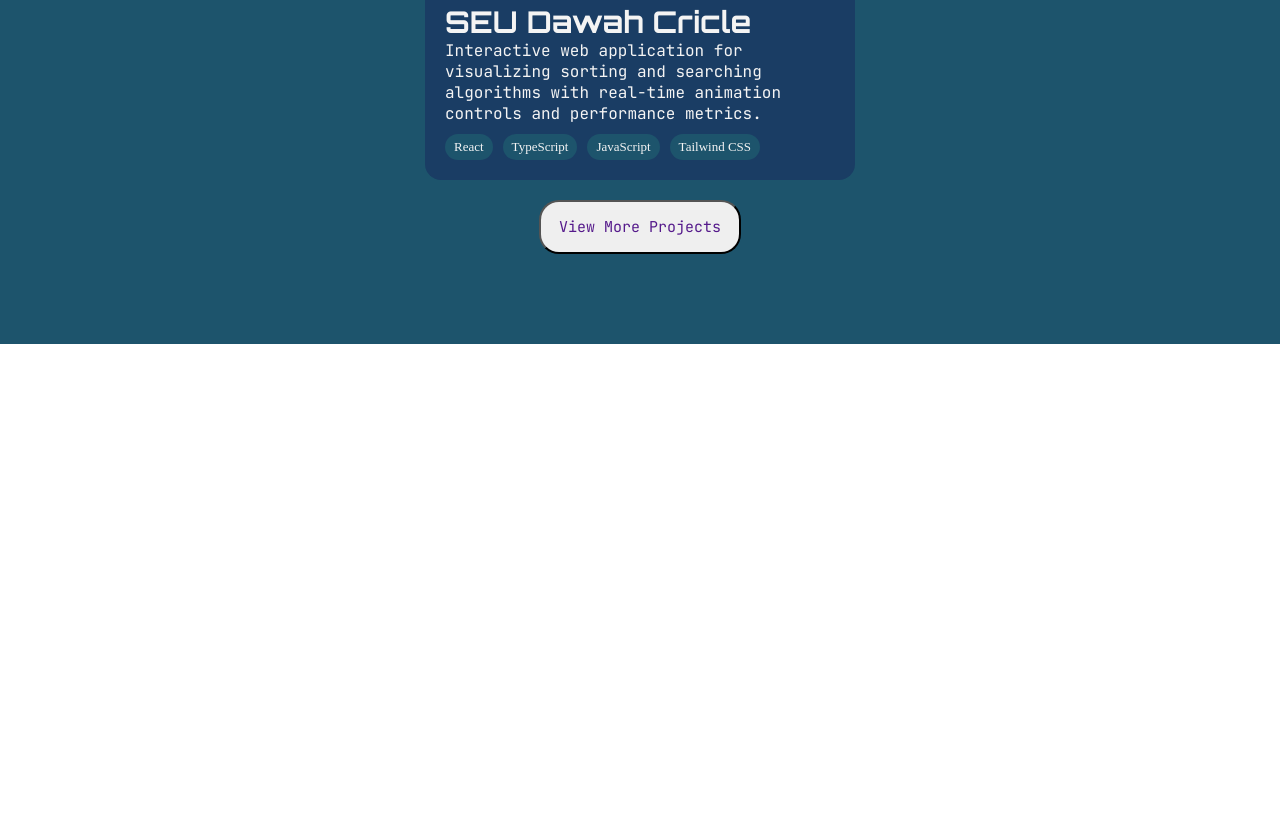
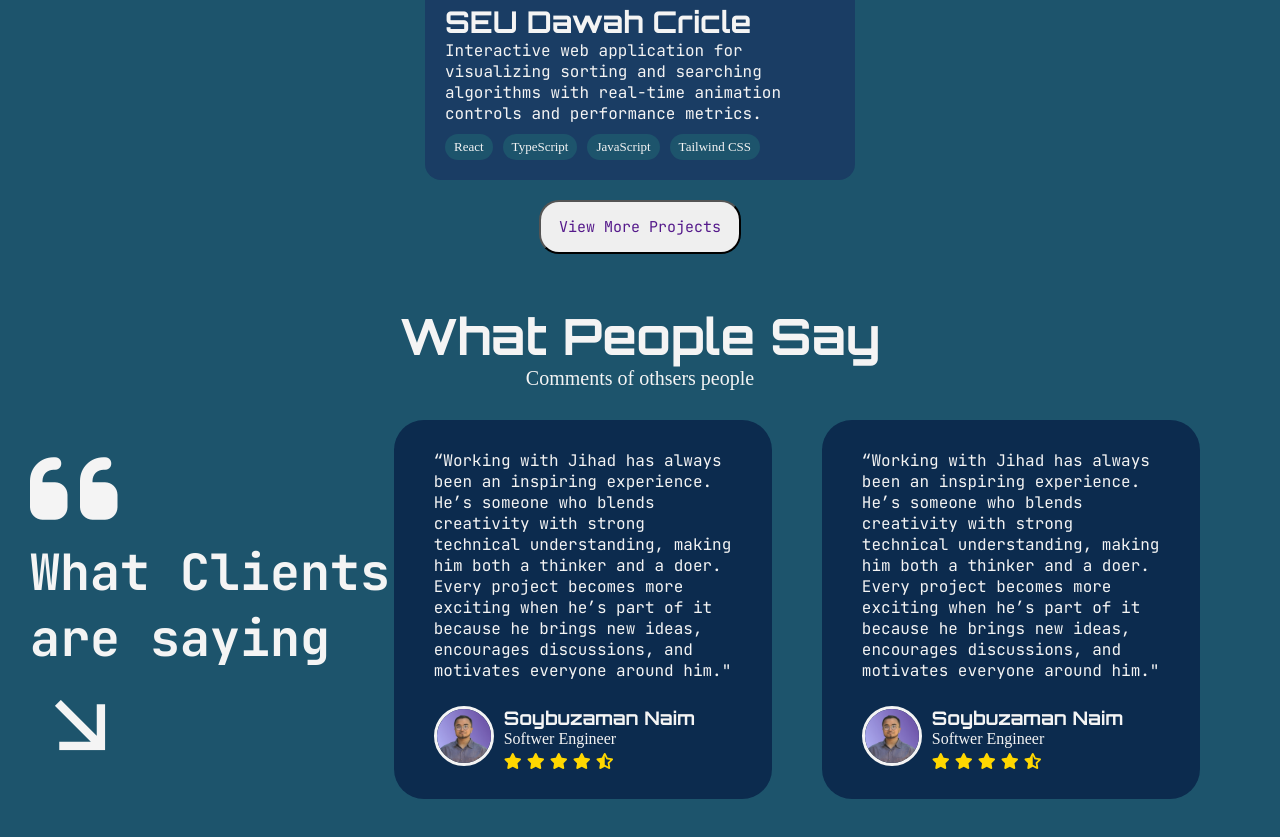
Before and after one commit to jihadmia35/my-portfolio-advance-java, a plain HTML site: page index.html in a window 1280 px wide. Shown: the part 3133-3970 px from the top of the page. Before the commit the page ends 3477 px from the top, so only its background shows below. Drawn offline with nearby package versions, Linux system fonts and the light colour scheme; a web font is replaced by a local one.

Commit message:
added testimonials section

```diff
--- a/index.html
+++ b/index.html
@@ -269,6 +269,64 @@ Beyond code, I'm a visual thinker with expertise in video editing and design. Wh
             </div>
             <button><a href="">View More Projects</a></button>
         </div>
+
+        <!-- Testimonials section -->
+        <div class="section5">
+            <div class="title-testimonials">
+                <h2 class="orbino">What People Say</h2>
+                <p>Comments of othsers people</p>
+            </div>
+            <div class="cards-testimonials">
+                <div class="font-graphy">
+                    <i class="fa-solid fa-quote-left"></i>
+                    <h1 class="jet">What Clients are saying</h1>
+                    <i class="ri-arrow-right-down-line"></i>
+                </div>
+                <div class="testimonial-card">
+                    <div class="comments"><p class="jet">
+“Working with Jihad has always been an inspiring experience. He’s someone who blends creativity with strong technical understanding, making him both a thinker and a doer. Every project becomes more exciting when he’s part of it because he brings new ideas, encourages discussions, and motivates everyone around him."
+                    </p></div>
+                    <div class="profile-details">
+                        <div class="profile-pic">
+                            <img src="img/naim.jpg" alt="">
+                        </div>
+                        <div class="name-and-position">
+                            <h3 class="orbino">Soybuzaman Naim</h3>
+                            <p>Softwer Engineer</p>
+                            <div class="stars">
+                                <i class="fa-solid fa-star"></i>
+                                <i class="fa-solid fa-star"></i>
+                                <i class="fa-solid fa-star"></i>
+                                <i class="fa-solid fa-star"></i>
+                                <i class="fa-solid fa-star-half-stroke"></i>
+                            </div>
+                        </div>
+                    </div>
+                </div>
+
+                <div class="testimonial-card">
+                    <div class="comments"><p class="jet">
+“Working with Jihad has always been an inspiring experience. He’s someone who blends creativity with strong technical understanding, making him both a thinker and a doer. Every project becomes more exciting when he’s part of it because he brings new ideas, encourages discussions, and motivates everyone around him."
+                    </p></div>
+                    <div class="profile-details">
+                        <div class="profile-pic">
+                            <img src="img/naim.jpg" alt="">
+                        </div>
+                        <div class="name-and-position">
+                            <h3 class="orbino">Soybuzaman Naim</h3>
+                            <p>Softwer Engineer</p>
+                            <div class="stars">
+                                <i class="fa-solid fa-star"></i>
+                                <i class="fa-solid fa-star"></i>
+                                <i class="fa-solid fa-star"></i>
+                                <i class="fa-solid fa-star"></i>
+                                <i class="fa-solid fa-star-half-stroke"></i>
+                            </div>
+                        </div>
+                    </div>
+                </div>
+            </div>
+        </div>
     </div>
 </body>
 </html>
--- a/style.css
+++ b/style.css
@@ -558,3 +558,76 @@ nav{
 .section4 button a{
     text-decoration: none;
 }
+
+/* section 5 */
+
+.section5 .title-testimonials{
+    margin-top: 50px;
+    margin-bottom: 30px;
+}
+
+.section5 .title-testimonials h2{
+    text-align: center;
+    font-size: 50px;
+}
+
+.section5 .title-testimonials p{
+    text-align: center;
+    font-size: 20px;
+}
+
+.section5 .cards-testimonials{
+    display: flex;
+    align-items: center;
+}
+
+.section5 .cards-testimonials .font-graphy{
+    width: 32%;
+}
+
+.section5 .cards-testimonials .font-graphy .fa-quote-left{
+    font-size: 100px;
+}
+
+
+.section5 .cards-testimonials .font-graphy h1{
+    font-size: 50px;
+}
+.section5 .cards-testimonials .font-graphy .ri-arrow-right-down-line{
+    font-size: 100px;
+}
+
+.section5 .cards-testimonials .testimonial-card{
+    width: 400px;
+    background-color: #0C2B4E;
+    padding: 30px 40px;
+    border-radius: 30px;
+    margin-right: 50px;
+}
+
+.section5 .cards-testimonials .testimonial-card .stars{
+    display: flex;
+    gap: 5px;
+    margin-top: 5px;
+    color: gold;
+}
+
+.section5 .cards-testimonials .testimonial-card .profile-details{
+    margin-top: 25px;
+    display: flex;
+    gap: 10px;
+}
+
+.section5 .cards-testimonials .testimonial-card .profile-details img{
+    height: 100%;
+    width: 100%;
+    object-fit: cover;
+}
+
+.section5 .cards-testimonials .testimonial-card .profile-details .profile-pic{
+    height: 60px;
+    width: 60px;
+    border-radius: 50%;
+    overflow: hidden;
+    border: 3px solid #F4F4F4;
+}
```
Also changed, not shown: img/naim.jpg (added), img/samir.webp (added), 1 other file.
